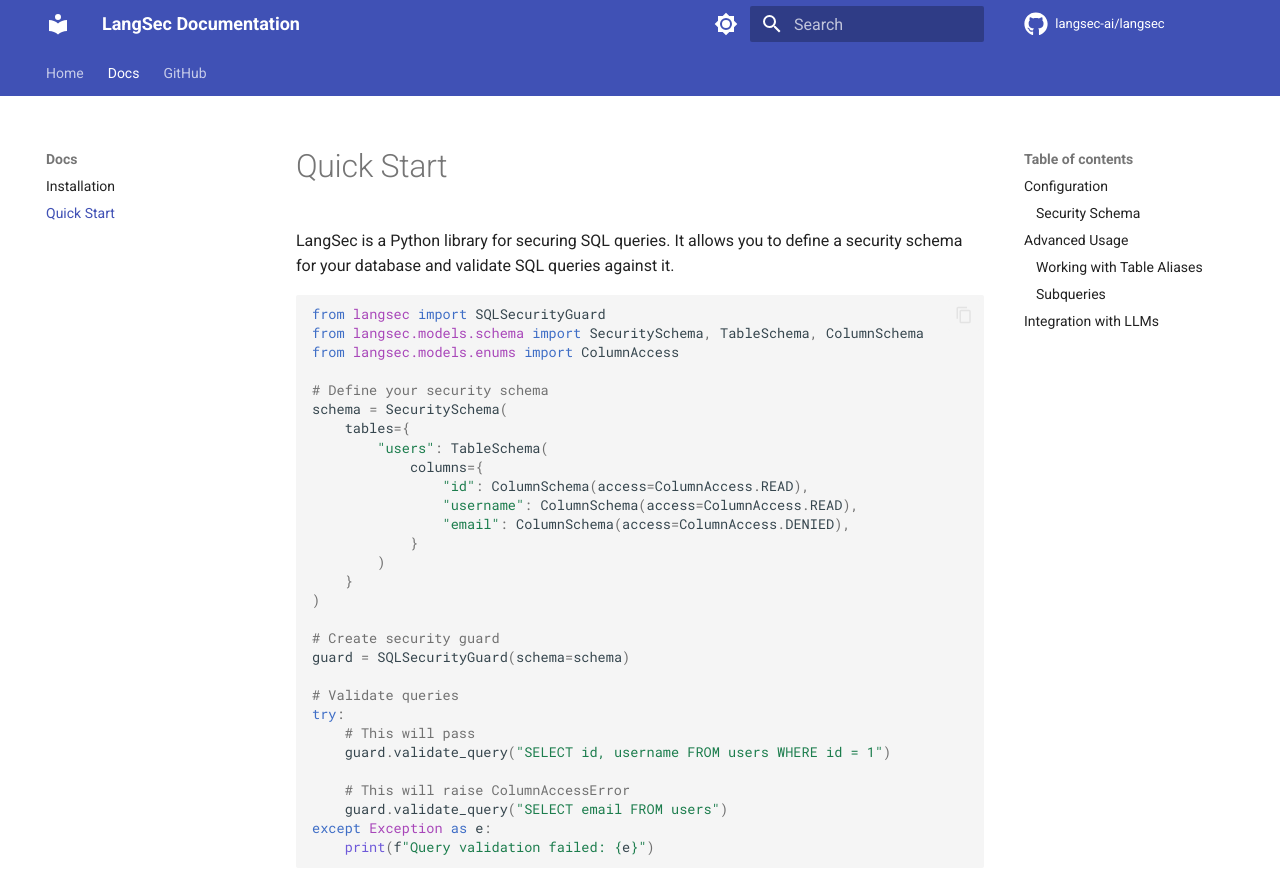
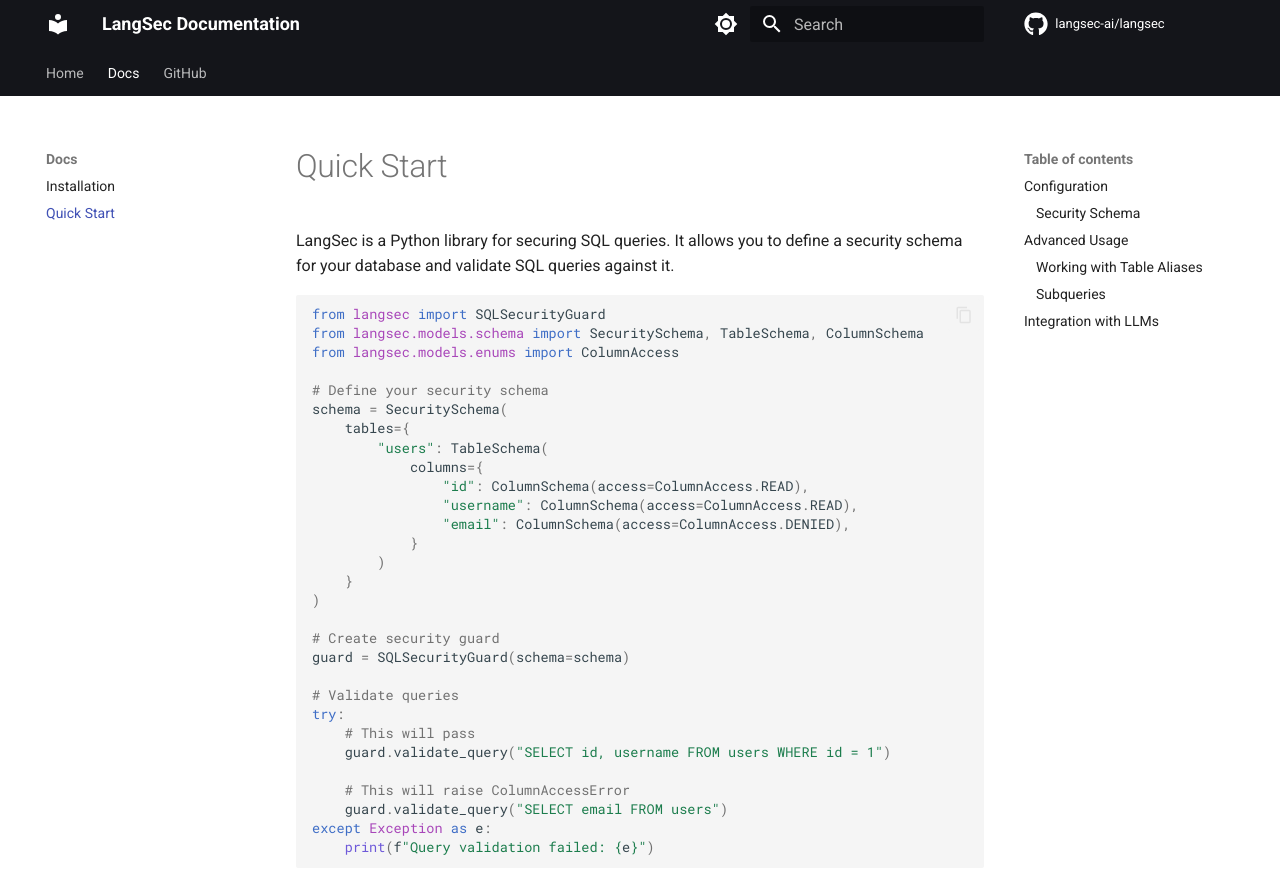
Before and after one commit to langsec-ai/langsec, an MkDocs documentation site: the page built from docs/quick-start.md, in a window 1280 px wide and 900 px high. Shown: the top 894 px of the window. Built offline with MkDocs 1.6.1 and Material for MkDocs 9.7.7, drawn with Linux system fonts in a browser that asks for light colours; comment, search, counter and statistics services are not loaded.

Commit message:
Changing color (#13)
Signed-off-by: Amit Schendel <amitschendel@gmail.com>

```diff
--- a/mkdocs.yml
+++ b/mkdocs.yml
@@ -15,14 +15,14 @@ theme:
     - content.code.annotate
   palette:
     - scheme: default
-      primary: indigo
-      accent: indigo
+      primary: black
+      accent: black
       toggle:
         icon: material/brightness-7
         name: Switch to dark mode
     - scheme: slate
-      primary: indigo
-      accent: indigo
+      primary: black
+      accent: black
       toggle:
         icon: material/brightness-4
         name: Switch to light mode
```
Also changed, not shown: README.md (+1 -1 lines).
